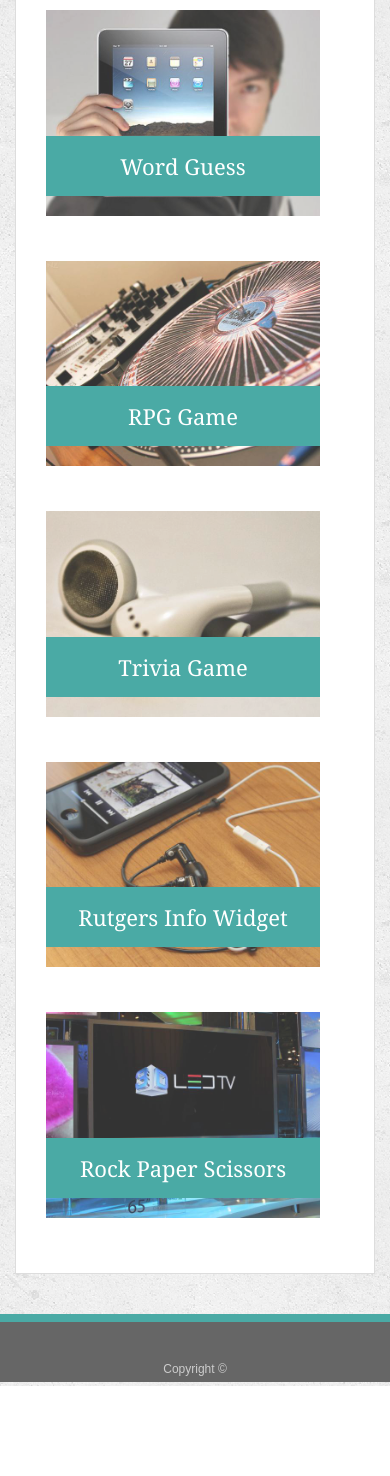
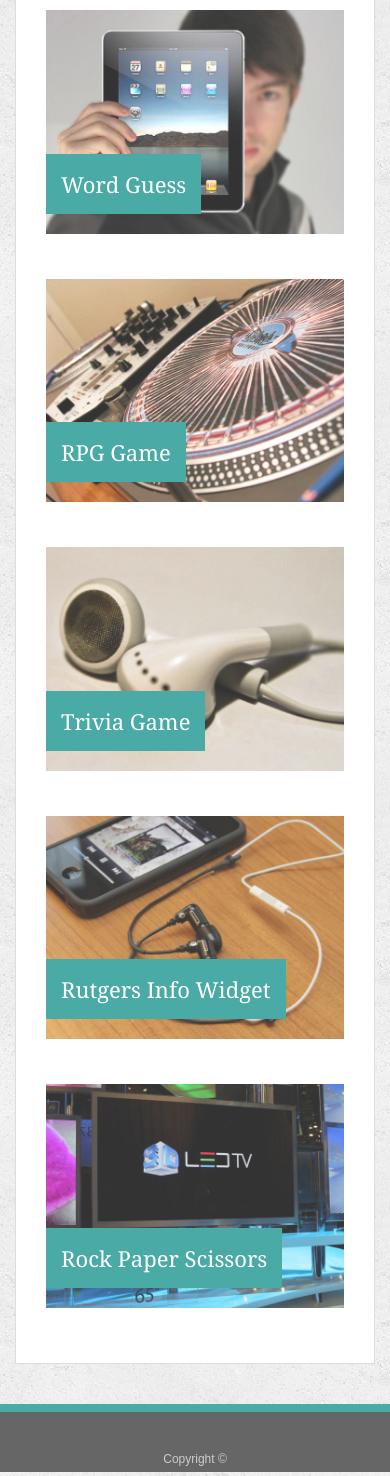
Before and after one commit to charmata/Bootstrap-Portfolio, a plain HTML site: page portfolio.html in a window 390 px wide. Shown: the part 263-1739 px from the top of the page. Before the commit the page ends 1649 px from the top, so only its background shows below. Drawn offline with nearby package versions, Linux system fonts and the light colour scheme.

Commit message:
Add Bootstrap responsive layout

```diff
--- a/assets/css/style.css
+++ b/assets/css/style.css
@@ -110,7 +110,8 @@ footer {
   height: 50px;
 }
 
-h3, h2 {
+h3,
+h2 {
   padding-bottom: 20px;
   margin-bottom: 15px;
   line-height: 22px;
@@ -137,19 +138,11 @@ h3, h2 {
 /* portfolio page */
 
 .work {
-  position: relative;
-  float: left;
-  width: 274px;
   margin: 20px 0 25px;
-  overflow: auto;
-}
-
-.work:nth-child(even) {
-  margin-right: 40px;
+  overflow: hidden;
 }
 
 .work img {
-  width: 100%;
   border: 0 none;
   opacity: 0.8;
 }
@@ -157,7 +150,6 @@ h3, h2 {
 .work h3 {
   position: absolute;
   bottom: 20px;
-  width: 100%;
   padding: 15px;
   margin-bottom: 0;
   font-weight: 300;
@@ -187,15 +179,15 @@ h3, h2 {
 }
 
 label,
-input[type=text],
-input[type=email],
+input[type="text"],
+input[type="email"],
 textarea {
   display: block;
   width: 100%;
 }
 
-input[type=text],
-input[type=email],
+input[type="text"],
+input[type="email"],
 textarea {
   height: 35px;
   padding: 0 10px;
@@ -207,7 +199,7 @@ textarea {
   height: 200px;
 }
 
-input[type=submit] {
+input[type="submit"] {
   padding: 10px 30px;
   font-size: 18px;
   color: #ffffff;
--- a/portfolio.html
+++ b/portfolio.html
@@ -26,44 +26,52 @@
 
     <div id="main-container" class="container">
       <section class="main-section">
+        <div class="row">
+          <div class="col-12">
             <h1>Portfolio</h1>
-
-        <div class="work">
+          </div>
+        </div>
+        <div class="row">
+          <div class="col-12 col-md-6 work">
             <img
+              class="img-fluid"
               src="assets/images/technics-q-c-640-480-1.jpg"
               alt="Word Guess"
             />
-
             <h3>Word Guess</h3>
           </div>
-        <div class="work">
-          <img src="assets/images/technics-q-c-640-480-2.jpg" alt="RPG Game" />
-
+          <div class="col-12 col-md-6 work">
+            <img
+              class="img-fluid"
+              src="assets/images/technics-q-c-640-480-2.jpg"
+              alt="RPG Game"
+            />
             <h3>RPG Game</h3>
           </div>
-        <div class="work">
+          <div class="col-12 col-md-6 work">
             <img
+              class="img-fluid"
               src="assets/images/technics-q-c-640-480-5.jpg"
               alt="Trivia Game"
             />
-
             <h3>Trivia Game</h3>
           </div>
-        <div class="work">
+          <div class="col-12 col-md-6 work">
             <img
+              class="img-fluid"
               src="assets/images/technics-q-c-640-480-7.jpg"
               alt="Rutgers Info Widget"
             />
-
             <h3>Rutgers Info Widget</h3>
           </div>
-        <div class="work">
+          <div class="col-12 col-md-6 work">
             <img
+              class="img-fluid"
               src="assets/images/technics-q-c-640-480-9.jpg"
               alt="Rock Paper Scissors"
             />
-
             <h3>Rock Paper Scissors</h3>
+          </div>
         </div>
       </section>
     </div>
```
Also changed, not shown: contact.html (+8 -1 lines), index.html (+24 -15 lines). Lines whose indentation alone changed are shown as unchanged.
